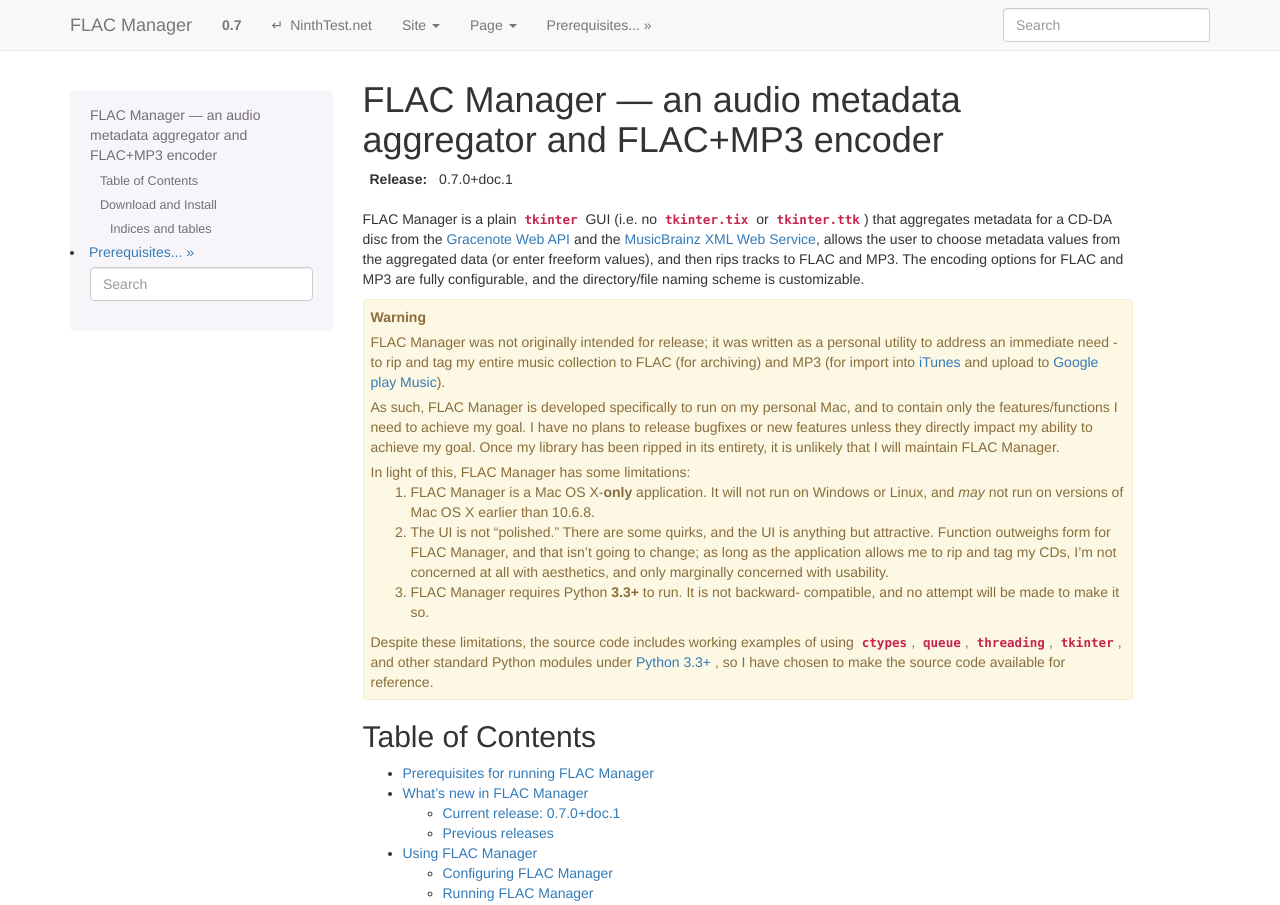
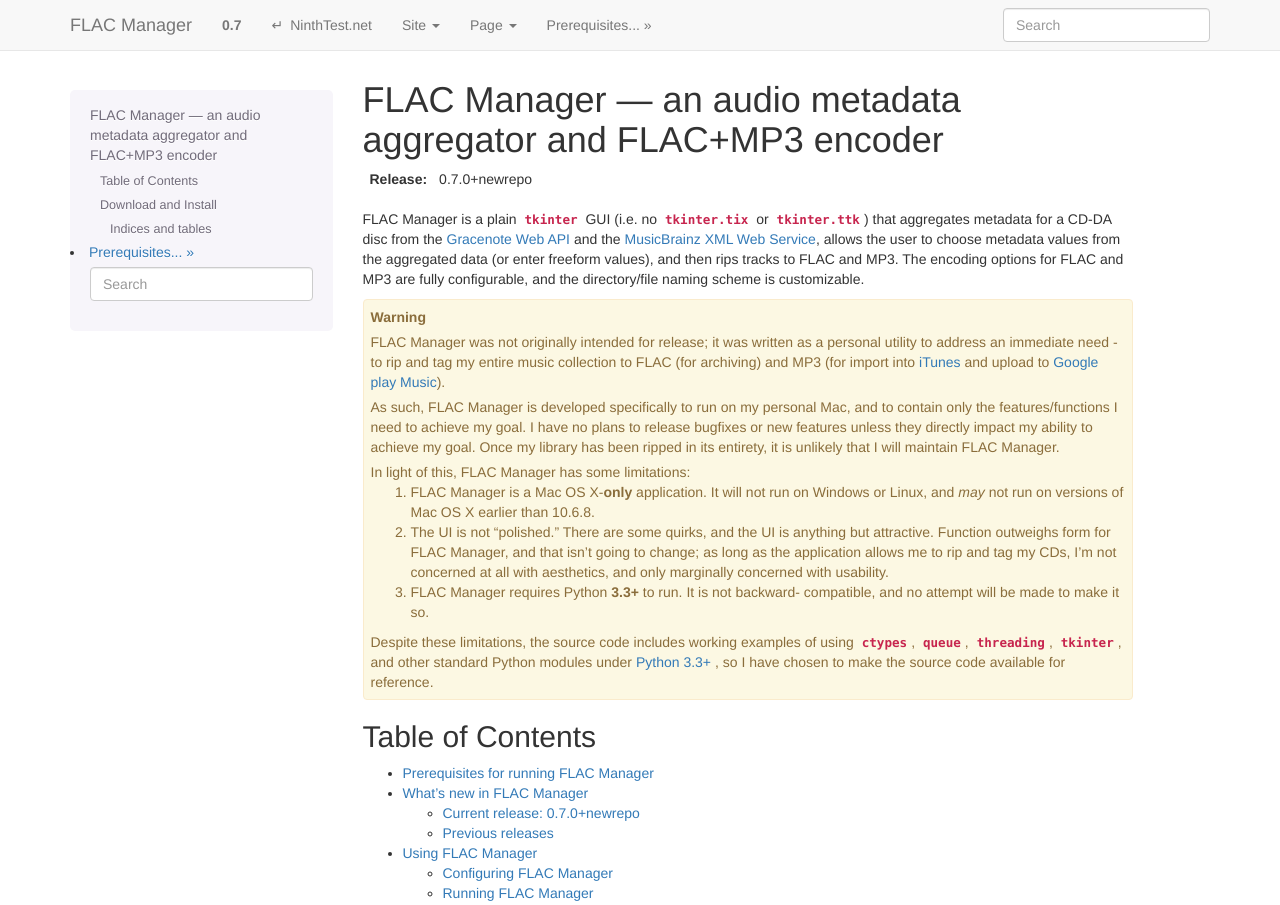
Before and after one commit to mzipay/FLACManager, a Sphinx documentation site: the page built from doc/source/index.rst, in a window 1280 px wide and 1314 px high. Shown: the top 905 px of the window. Built offline with Sphinx 7.4.7, drawn with Linux system fonts in a browser that asks for light colours; nearby versions of some CDN libraries; library files that are not in the unit come from our copies.

Commit message:
bookkeeping for move to new Mercurial repository

```diff
--- a/doc/source/conf.py
+++ b/doc/source/conf.py
@@ -54,7 +54,7 @@ copyright = '2013 - 2015, Matthew Zipay'
 # The short X.Y version.
 version = '0.7'
 # The full version, including alpha/beta/rc tags.
-release = '0.7.0+doc.1'
+release = '0.7.0+newrepo'
 
 # The language for content autogenerated by Sphinx. Refer to documentation
 # for a list of supported languages.
--- a/flacmanager.py
+++ b/flacmanager.py
@@ -26,7 +26,7 @@
 # SOFTWARE OR THE USE OR OTHER DEALINGS IN THE SOFTWARE.
 
 __author__ = "Matthew Zipay <mattz@ninthtest.net>"
-__version__ = "0.7.0+doc.1"
+__version__ = "0.7.0+newrepo"
 
 """
 Please read the following articles before using FLAC Manager!
```
Also changed, not shown: LICENSE.txt, 1 other file.
